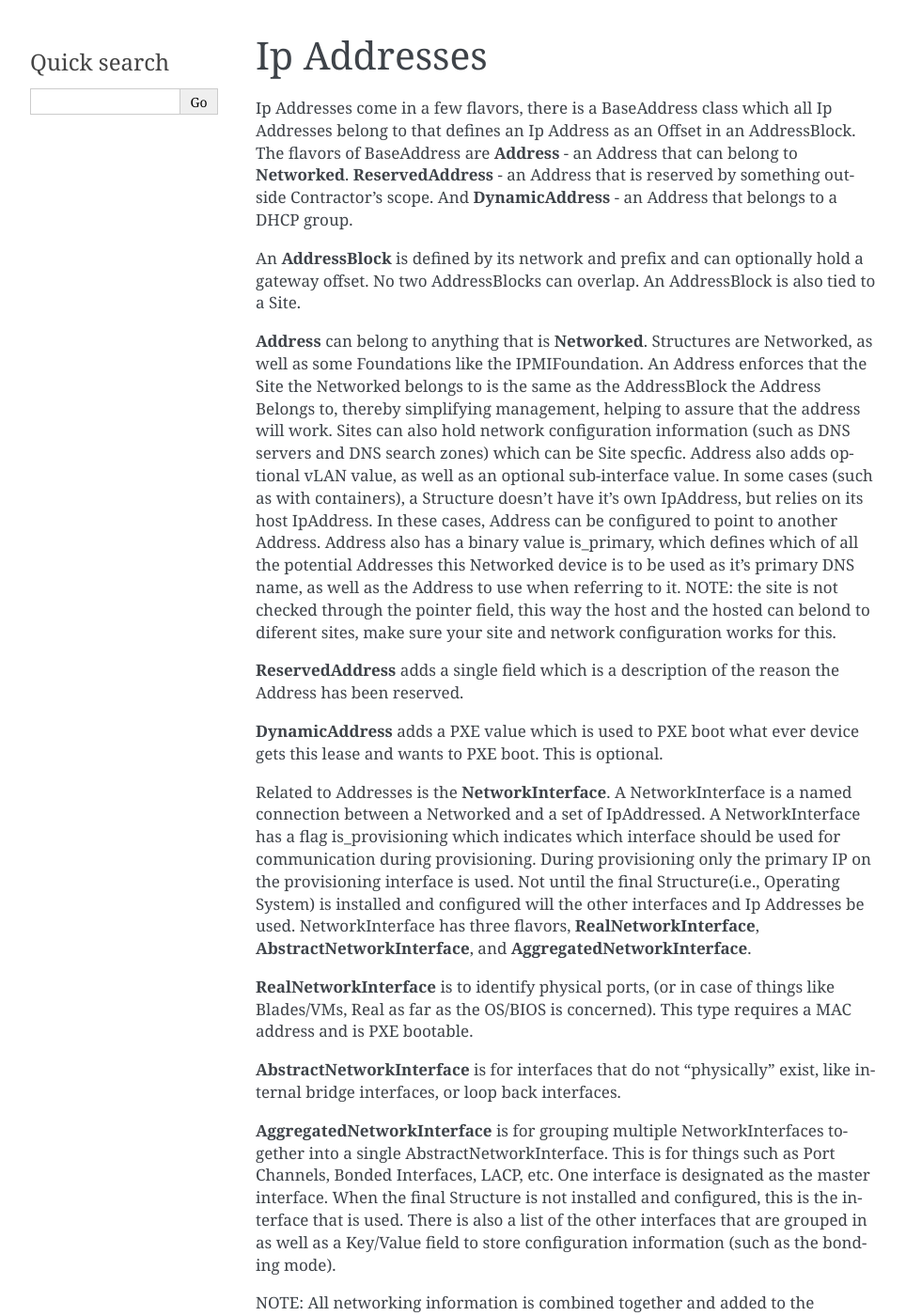
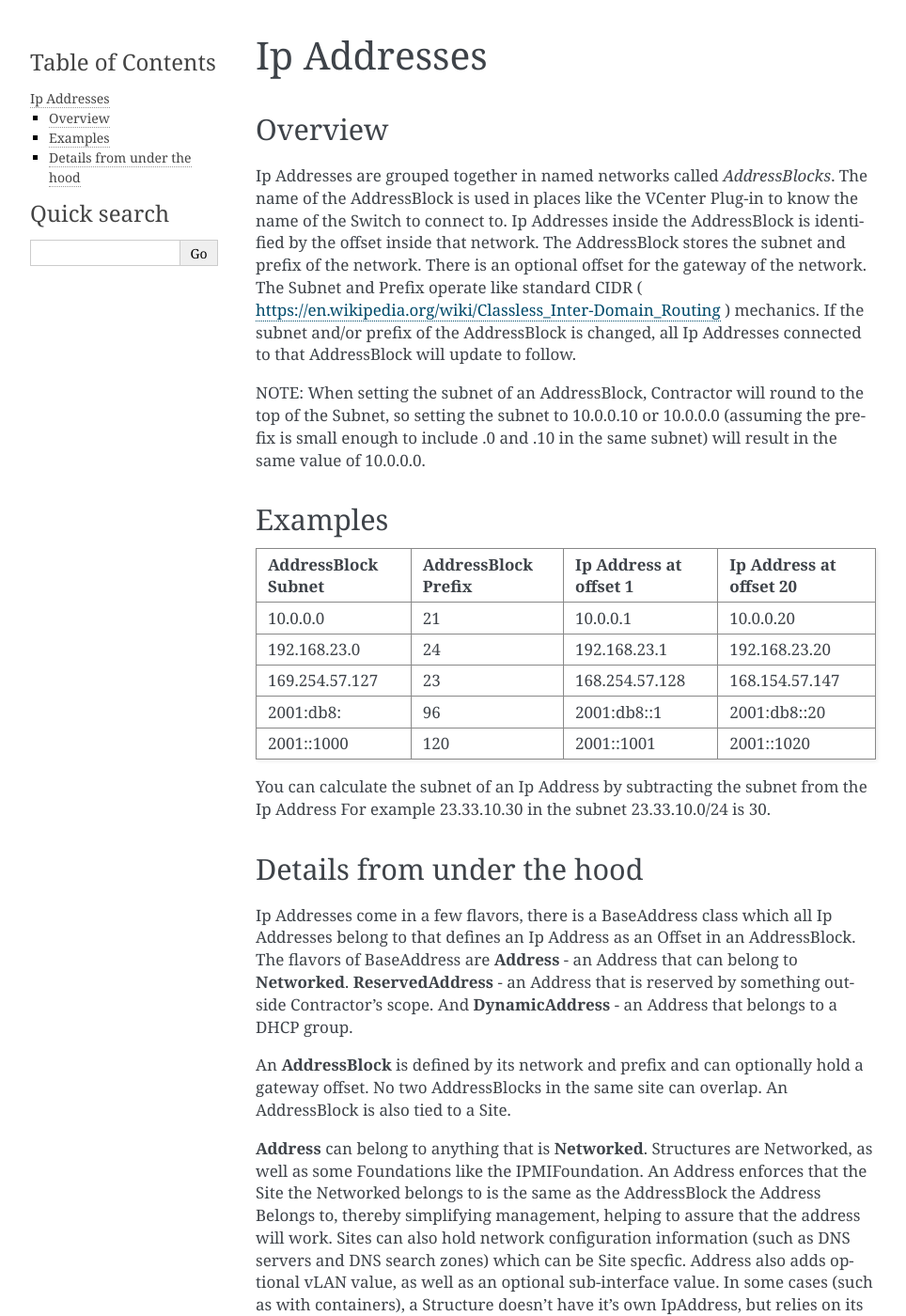
Before and after one commit to T3kton/t3kton.github.io, a Sphinx documentation site: the page built from source/contractor/IpAddresses.rst, in a window 1280 px wide and 1400 px high. Shown: the whole window at 94% size, without its empty margins (148-1112 px from the left). Built offline with Sphinx 7.4.7, drawn with Linux system fonts in a browser that asks for light colours.

Commit message:
tryit fixes, network offset explination

```diff
--- a/source/contractor/IpAddresses.rst
+++ b/source/contractor/IpAddresses.rst
@@ -1,5 +1,45 @@
 Ip Addresses
 ============
+
+Overview
+--------
+
+Ip Addresses are grouped together in named networks called `AddressBlocks`.  The
+name of the AddressBlock is used in places like the VCenter Plug-in to know the name
+of the Switch to connect to.  Ip Addresses inside the AddressBlock is identified
+by the offset inside that network.  The AddressBlock stores the subnet and prefix
+of the network.  There is an optional offset for the gateway of the network.  The
+Subnet and Prefix operate like standard CIDR ( https://en.wikipedia.org/wiki/Classless_Inter-Domain_Routing )
+mechanics.  If the subnet and/or prefix of the AddressBlock is changed, all Ip Addresses
+connected to that AddressBlock will update to follow.
+
+NOTE: When setting the subnet of an AddressBlock, Contractor will round to the top
+of the Subnet, so setting the subnet to 10.0.0.10 or 10.0.0.0 (assuming the prefix
+is small enough to include .0 and .10 in the same subnet) will result in the
+same value of 10.0.0.0.
+
+Examples
+--------
+
++---------------------+---------------------+------------------------+-------------------------+
+| AddressBlock Subnet | AddressBlock Prefix | Ip Address at offset 1 | Ip Address at offset 20 |
++=====================+=====================+========================+=========================+
+| 10.0.0.0            | 21                  | 10.0.0.1               | 10.0.0.20               |
++---------------------+---------------------+------------------------+-------------------------+
+| 192.168.23.0        | 24                  | 192.168.23.1           | 192.168.23.20           |
++---------------------+---------------------+------------------------+-------------------------+
+| 169.254.57.127      | 23                  | 168.254.57.128         | 168.154.57.147          |
++---------------------+---------------------+------------------------+-------------------------+
+| 2001:db8::          | 96                  | 2001:db8::1            | 2001:db8::20            |
++---------------------+---------------------+------------------------+-------------------------+
+| 2001::1000          | 120                 | 2001::1001             | 2001::1020              |
++---------------------+---------------------+------------------------+-------------------------+
+
+You can calculate the subnet of an Ip Address by subtracting the subnet from the Ip Address
+For example 23.33.10.30 in the subnet 23.33.10.0/24 is 30.
+
+Details from under the hood
+---------------------------
 
 Ip Addresses come in a few flavors, there is a BaseAddress class which all Ip Addresses
 belong to that defines an Ip Address as an Offset in an AddressBlock.  The flavors
@@ -8,8 +48,8 @@ of BaseAddress are **Address** - an Address that can belong to **Networked**.
 scope.  And **DynamicAddress** - an Address that belongs to a DHCP group.
 
 An **AddressBlock** is defined by its network and prefix and can optionally
-hold a gateway offset.  No two AddressBlocks can overlap.  An AddressBlock is
-also tied to a Site.
+hold a gateway offset.  No two AddressBlocks in the same site can overlap.  An
+AddressBlock is also tied to a Site.
 
 **Address** can belong to anything that is **Networked**. Structures are Networked,
 as well as some Foundations like the IPMIFoundation.  An Address enforces that the
```
Also changed, not shown: source/contractor/TryIt.rst (+38 -33 lines).
